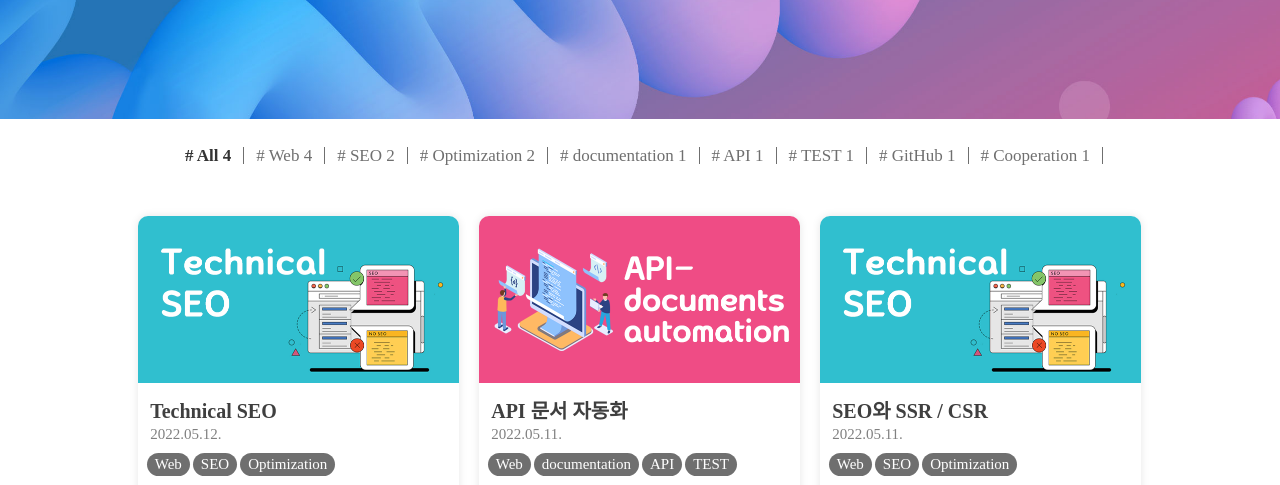
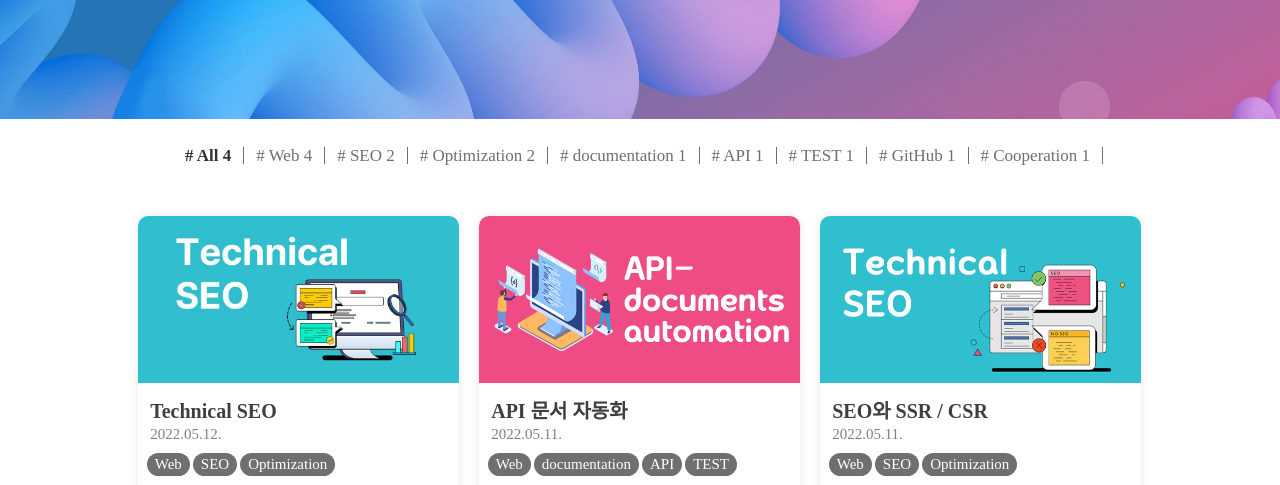
Before and after one commit to kslablog/kslablog.github.io, a Gatsby site: page / in a window 1280 px wide. Shown: the part 266-751 px from the top of the page. Built offline with nearby package versions, Linux system fonts and the light colour scheme; Gatsby itself is replaced by a stand-in of ours; a web font is replaced by a local one.

Commit message:
++++++++++++++++

```diff
--- a/contents/seo/technical-seo.md
+++ b/contents/seo/technical-seo.md
@@ -4,7 +4,7 @@ title: 'Technical SEO'
 categories: ['Web', 'SEO', 'Optimization']
 headimage: './toptest.png'
 summary: '홈페이지를 운영하는 많은 사람들 또는 기업들이 검색 페이지 최상단에 보여지게 하기 위해 어떤 최적화 작업을 하는지 알아보자.'
-thumbnail: './test.png'
+thumbnail: './test.jpg'
 author: ['박재용', '안녕하세요. 한국시니어연구소 테크본부 프론트엔드 개발자 박재용입니다.', '사용자들의 사용성 개선을 위한 ux 중심의 개발을 위해 늘 고민하고 있습니다.', 'jyp@kslab.co.kr', 'github.com/super-mangomango']
 profile: './mango.png'
 ---
@@ -17,13 +17,13 @@ profile: './mango.png'
 
 ## **SEO의 필요성**
 
-| 페이지 | 구글 페이지 별 트래픽 점유율 | test | test |
-| --- | --- | --- | --- |
-| 1페이지 | 91.5% | test | test |
-| 2페이지 | 4.8% | test | test |
-| 3페이지 | 1.1% | test | test |
-| 4페이지 | 0.4% | test | test |
-| 5페이지 이하 | 0.8% | test | test |
+| 페이지 | 페이지 별 트래픽 점유율 | test | test |
+| --- |---------------| --- | --- |
+| 1페이지 | 91.5%         | test | test |
+| 2페이지 | 4.8%          | test | test |
+| 3페이지 | 1.1%          | test | test |
+| 4페이지 | 0.4%          | test | test |
+| 5페이지 이하 | 0.8%          | test | test |
 
 ****( 2019, Chitika )****
 
--- a/gatsby-config.js
+++ b/gatsby-config.js
@@ -75,6 +75,7 @@ module.exports = {
             resolve: `gatsby-remark-autolink-headers`,
             options: {
               className: `anchor-header`,
+              offsetY: "100",
               maintainCase: false,
               removeAccents: true,
               elements: [`h2`, `h3`, `h4`],
--- a/src/About.scss
+++ b/src/About.scss
@@ -4,13 +4,23 @@
 .about- {
   width: 100%;
   background: url('./images/backback.jpg') no-repeat center;
+  @include tablet {
+    background: url('./images/mback.jpg') no-repeat center;
+    background-size: cover;
+  }
 }
+
 
 .about-content-wrapper {
   width: 1024px;
   margin:0 auto;
   display: flex;
   justify-content: space-between;
+  @include tablet {
+    width: 96%;
+    flex-direction: column;
+    justify-content: center;
+  }
 }
 
 .about-left-section {
@@ -20,6 +30,9 @@
   margin-right: 48px;
   flex-direction: column;
   margin-bottom: 150px;
+  @include tablet {
+    margin: 72px 0 54px 2%;
+  }
 }
 
 .about-left-section-1 {
@@ -27,12 +40,20 @@
   font-size: 36px;
   font-weight: 200;
   margin-bottom: 8px;
+  @include tablet {
+    font-size: 28px;
+    margin-bottom: 6px;
+  }
 }
 
 .about-left-section-2 {
   color: white;
   font-size: 54px;
-  font-weight: 700
+  font-weight: 700;
+  @include tablet {
+    font-size: 48px;
+    line-height: 1.2;
+  }
 }
 
 .about-right-section {
@@ -41,7 +62,11 @@
   display: flex;
   flex-direction: column;
   width: 540px;
-
+  @include tablet {
+    margin-top: 0;
+    width: 98%;
+    margin-left: 2%;
+  }
 }
 
 .about-right-section-1 {
@@ -51,6 +76,12 @@
   color:white;
   margin-bottom: 24px;
   text-align: left;
+  @include tablet {
+    font-size: 17px;
+    line-height: 1.4;
+    margin-bottom: 20px;
+    padding-right:18px;
+  }
 }
 
 .about-right-section-2 {
@@ -60,6 +91,12 @@
   color:white;
   margin-bottom: 24px;
   text-align: left;
+  @include tablet {
+    font-size: 17px;
+    line-height: 1.4;
+    margin-bottom: 20px;
+    padding-right:18px;
+  }
 }
 
 .about-right-section-3 {
@@ -69,6 +106,12 @@
   color:white;
   margin-bottom: 24px;
   text-align: right;
+  @include tablet {
+    font-size: 20px;
+    line-height: 1.4;
+    padding-right:18px;
+    margin-bottom: 72px;
+  }
 }
 
 .about-right-section-3 > h2 {
@@ -78,6 +121,9 @@
 .culture {
   width: 100%;
   padding: 112px 0 64px;
+  @include tablet {
+    padding-top: 60px;
+  }
 }
 
 .culture-content-wrapper {
@@ -86,10 +132,16 @@
   display: flex;
   flex-direction: column;
   font-family: "Pretendard", sans-serif;
+  @include tablet {
+    width: 92%;
+  }
 }
 
 .culture-info-wrapper {
   margin-bottom: 72px;
+  @include tablet {
+    margin-bottom: 54px;
+  }
 }
 
 .culture-title {
@@ -98,6 +150,9 @@
   color:#333333;
   font-weight: 700;
   margin-bottom: 12px;
+  @include tablet {
+    font-size: 18px;
+  }
 }
 
 .culture-info {
@@ -105,18 +160,28 @@
   font-size: 20px;
   color:#333333;
   font-weight: 300;
+  @include tablet {
+    font-size: 16px;
+    font-weight: 400;
+  }
 }
 
 .culture-no-wrapper {
   display: flex;
   width: 100%;
   margin-bottom: 48px;
+  @include tablet {
+    flex-direction: column;
+  }
 }
 
 .culture-no1-title-wrapper {
   width: 40%;
   font-family: "Pretendard", sans-serif;
   color: #333333;
+  @include tablet {
+    width: 80%;
+  }
 }
 
 .numbering {
@@ -138,6 +203,10 @@
   font-weight: 300;
   font-size: 34px;
   line-height: 1.4;
+  word-break: keep-all;
+  @include tablet {
+    font-size: 30px;
+  }
 }
 
 .culture-content-wrapper- {
@@ -153,10 +222,17 @@
   font-weight: 300;
   line-height: 1.7;
   word-break: keep-all;
+  @include tablet {
+    font-size: 17px;
+    word-break: break-all;
+  }
 }
 
 .culture- {
   margin-top: 60px;
+  @include tablet {
+    margin-top:24px;
+  }
 }
 
 .members {
--- a/src/Gnb.scss
+++ b/src/Gnb.scss
@@ -5,6 +5,9 @@
 .gnb {
   width: 100%;
   border-bottom: 1px solid #f2f2f2;
+  @include tablet{
+    border:none;
+  }
 }
 
 .gnb-wrapper {
--- a/src/MarkdownHtml.scss
+++ b/src/MarkdownHtml.scss
@@ -7,71 +7,106 @@ ul {
 }
 
 table {
+  left: 50%;
   border-collapse: collapse;
   text-align: center;
   line-height: 1.5;
+  max-width: 96%;
+  margin-left: 2%;
 }
 table thead th {
   font-family: "Pretendard", sans-serif;
+  word-break: keep-all;
   text-align: center;
-  padding: 11px 1%;
+  padding: 16px 32px;
   font-weight: 600;
   vertical-align: middle;
   color: #333333;
   background-color: #f5f5f5;
+  @include oldmobile {
+    padding:12px 16px;
+    font-size: 15.5px;
+  }
 }
 
 table thead th+th {
   font-family: "Pretendard", sans-serif;
   text-align: center;
-  padding: 11px 1%;
+  word-break: keep-all;
+  padding: 16px 32px;
   font-weight: 600;
   vertical-align: middle;
   color: #333333;
   background-color: #e8e8e8;
+  @include oldmobile {
+    padding:12px 16px;
+    font-size: 15.5px;
+  }
 }
 
 table thead th+th+th {
   font-family: "Pretendard", sans-serif;
   text-align: center;
-  padding: 11px 1%;
+  word-break: keep-all;
+  padding: 16px 32px;
   font-weight: 600;
   vertical-align: middle;
   color: #333333;
   background-color: #f5f5f5;
+  @include oldmobile {
+    padding:12px 16px;
+    font-size: 15.5px;
+  }
 }
 
 table thead th+th+th+th {
   font-family: "Pretendard", sans-serif;
   text-align: center;
-  padding: 11px 1%;
+  word-break: keep-all;
+  padding: 16px 32px;
   font-weight: 600;
   vertical-align: middle;
   color: #333333;
   background-color: #e8e8e8;
+  @include oldmobile {
+    padding:12px 16px;
+    font-size: 15.5px;
+  }
 }
 
 table thead th+th+th+th+th {
   font-family: "Pretendard", sans-serif;
   text-align: center;
-  padding: 11px 1%;
+  word-break: keep-all;
+  padding: 16px 32px;
   font-weight: 600;
   vertical-align: middle;
   color: #333333;
   background-color: #f5f5f5;
+  @include oldmobile {
+    padding:12px 16px;
+    font-size: 15.5px;
+  }
 }
 
 table tbody th {
-  padding: 11px 1%;
+  padding: 11px 4px;
   font-weight: bold;
   vertical-align: middle;
   border-bottom: 1px solid #ccc;
   background: #f3f6f7;
+  @include oldmobile {
+    padding:12px 16px;
+    font-size: 15.5px;
+  }
 }
 table td {
-  padding: 11px 1%;
+  padding: 11px 4px;
   vertical-align: middle;
   border-bottom: 1px solid #ccc;
+  @include oldmobile {
+    padding:12px 24px;
+  }
 }
 
 //-------------------------------
@@ -92,13 +127,18 @@ table td {
   border-top: 2px solid rgb(242, 242, 242);
   //border-top: 2px solid rgb(242, 242, 242);
   @include tablet {
-    width: 100%;
+    width: 95%;
+    margin: 0 auto;
+    padding-bottom: 0;
   }
 }
 
 .post-content-md ol, ul {
   margin-left: 4.5% !important;
   padding-bottom: 18px;
+  @include tablet {
+    padding-bottom: 24px;
+  }
 }
 
 .post-content-md > * {
@@ -136,6 +176,10 @@ table td {
   padding-bottom: 20px;
   font-size:18px;
   font-weight: 400;
+  @include tablet {
+    font-size: 16px;
+    padding-bottom: 28px;
+  }
 }
 
 .post-content-md hr + h1, hr + h2, hr + h3 {
@@ -144,22 +188,37 @@ table td {
 
 .post-content-md h1 {
   font-size: 30px;
+  @include tablet {
+    font-size: 24px;
+  }
 }
 
 .post-content-md h2 {
   font-size: 24px;
   font-weight: 700;
   margin-bottom: 12px;
+  @include tablet {
+    font-size: 21px;
+    margin-bottom: 8px;
+  }
 }
 
 .post-content-md h3 {
   font-size: 20px;
   font-weight: 600;
+  @include tablet {
+    font-size: 18px;
+    margin-bottom: 8px;
+  }
 }
 
 .post-content-md h4 {
   font-size: 18px;
   font-weight: 600;
+  @include tablet {
+    font-size: 16px;
+    margin-bottom: 8px;
+  }
 }
 
 .post-content-md blockquote {
@@ -176,6 +235,10 @@ table td {
   font-size: 18px;
   color:#333333;
   margin-bottom: 6px;
+  @include tablet {
+    font-size: 16px;
+    margin-bottom: 12px;
+  }
 }
 
 .post-content-md ol li {
@@ -183,6 +246,10 @@ table td {
   font-size: 18px;
   color:#333333;
   margin-bottom: 6px;
+  @include tablet {
+    font-size: 16px;
+    margin-bottom: 12px;
+  }
 }
 
 .post-content-md ul li::marker {
@@ -200,6 +267,9 @@ table td {
 .post-content-md a {
   color: #4263eb;
   text-decoration: underline;
+  @include tablet {
+    font-size: 16px;
+  }
 }
 
 //.post-content-md pre[class*='language-'] {
@@ -231,6 +301,9 @@ table td {
 .post-content-md pre[class*="language-"] {
   padding: 20px 12px;
   line-height: 1.65;
+  @include tablet {
+    font-size: 14px;
+  }
 }
 
 .post-content-md :not(pre) > code[class*="language-"] {
@@ -238,6 +311,9 @@ table td {
   color:#333333;
   padding:2px 8px;
   font-size: 18px;
+  @include tablet {
+    font-size: 14px;
+  }
 }
 
 .post-content-md blockquote {
@@ -248,6 +324,9 @@ table td {
   margin-top: 8px;
   margin-bottom: 8px;
   background-color: #f4f4f4;
+  @include tablet {
+    font-size: 16px;
+  }
 }
 
 .post-content-md blockquote > p {
--- a/src/Style.scss
+++ b/src/Style.scss
@@ -67,6 +67,7 @@
 .head-main-text-mobile {
   display: none;
   @include tablet {
+    color:white;
     font-weight: 600;
     display: block;
     font-size:32px;
@@ -315,16 +316,7 @@
   padding-top: 36px;
   color: #ffffff;
   @include tablet {
-  }
-}
-
-.post-head-info-wrapper {
-  width: 100%;
-  height: 100%;
-  margin: 0 auto 40px auto;
-  padding-top: 36px;
-  color: #ffffff;
-  @include tablet {
+    padding-top:0;
   }
 }
 
@@ -333,6 +325,12 @@
   font-family: "Pretendard", sans-serif;
   font-size: 36px;
   font-weight: 700;
+  @include tablet {
+    margin-left: 4%;
+    font-size:32px;
+  } @include newmobile {
+  font-size: 24px;
+      }
 }
 
 
@@ -354,13 +352,20 @@
   display: flex;
   justify-content: space-between;
   align-items: flex-end;
-  margin-top: -42px;
+  margin-top: -42px auto 0;
+  width: 98%;
+  @include tablet {
+    margin:-34px auto 0;
+  }
 }
 
 .post-head-category-wrapper {
   display: flex;
   margin-left: 14px;
   flex-wrap: wrap;
+  @include tablet {
+    margin:4px 0 0 0;
+  }
 }
 
 .post-head-category {
@@ -368,12 +373,20 @@
   color: #666666;
   margin-right: 8px;
   border-radius: 20px;
+  @include tablet {
+    margin-right: 4px;
+  }
 }
 
 .post-category-text {
   font-family: "Pretendard", serif;
   font-weight: 600;
   padding: 6px 12px;
+  @include tablet {
+    font-size: 15px;
+    font-weight: 400;
+    padding: 4px 8px;
+  }
 }
 
 .post-head-date {
@@ -383,7 +396,13 @@
   color: white;
   margin-right: 14px;
   @include tablet {
-    display: none;
+    font-size:16px;
+    margin:0;
+    font-weight: 400;
+  }
+  @include newmobile {
+    padding:16px 0 0;
+    font-size: 15px;
   }
 }
 
@@ -421,8 +440,22 @@
   display: flex;
   width: 1024px;
   margin:0 auto;
-  //border-top: 2px solid rgb(242, 242, 242);
-  //border-bottom: 2px solid rgb(242, 242, 242);
+  @include tablet {
+    width: 100%;
+  }
+  }
+
+.post-head-img-PC {
+  @include tablet {
+    display: none;
+  }
+}
+
+.post-head-img-mobile {
+  display: none;
+  @include tablet {
+    display: flex;
+  }
 }
 
 /**********POST HEAD**********/
@@ -431,6 +464,11 @@
   max-width:960px !important;
   margin-top: 36px;
   margin-bottom: 96px;
+  @include tablet {
+    margin-bottom: 60px;
+    margin-top: 48px;
+    width: 88%;
+  }
 }
 
 
@@ -549,16 +587,27 @@ aside a:hover {
   justify-content: center;
   background-color: #f9f9f9;
   padding: 36px 0;
+  @include tablet {
+    width: 100%;
+  }
 }
 
 .profile-photo {
   max-width: 120px;
   height: auto;
   margin-right:32px;
+  @include tablet {
+    margin-left: 4%;
+    max-width: 96px;
+    margin-right: 22px;
+  }
 }
 
 .author-info-wrapper {
   font-family: "Pretendard", sans-serif;
+  @include tablet {
+    margin-right: 4%;
+  }
 }
 
 .author-name {
@@ -566,6 +615,9 @@ aside a:hover {
   font-weight: 600;
   color:#666666;
   margin-bottom: 12px;
+  @include tablet {
+    font-size: 16px;
+  }
 }
 
 .author-text-info {
@@ -574,6 +626,9 @@ aside a:hover {
   color:#777777;
   line-height: 1.3;
   margin-bottom: 8px;
+  @include tablet {
+    font-size: 16px;
+  }
 }
 
 .author-text-detail{
@@ -581,6 +636,9 @@ aside a:hover {
   font-weight: 400;
   color:#777777;
   margin-bottom: 8px;
+  @include tablet {
+    font-size: 14px;
+  }
 }
 
 .author-link {
--- a/src/components/Common/Gnb.tsx
+++ b/src/components/Common/Gnb.tsx
@@ -39,11 +39,11 @@ const Gnb: FunctionComponent = function () {
                         Recruit
                     </a>
                 </div>
-                <a className="gnb-right-mobile" onClick={openToggle}>
+                <div className="gnb-right-mobile" onClick={openToggle}>
                     <span></span>
                     <span></span>
                     <span></span>
-                </a>
+                </div>
             </div>
             <div className="gnb-right-menu-mobile" style={{ maxHeight: toggleDisplay ? "200px" : "0"}} >
                 <Link className="about-m" to = "/about">
--- a/src/components/Main/PostList.tsx
+++ b/src/components/Main/PostList.tsx
@@ -24,9 +24,9 @@ type PostListProps = {
 
 
 const PostList: FunctionComponent<PostListProps> = function ({
-        selectedCategory,
-        posts,
-    }) {
+    selectedCategory,
+    posts,
+}) {
     const postListData = useMemo(
         () =>
             posts.filter(({ node: { frontmatter: { categories } } }: PostListItemType) =>
--- a/src/pages/about.tsx
+++ b/src/pages/about.tsx
@@ -72,7 +72,7 @@
                                     Thinking
                                 </h5>
                                 <h2 className="big-title">
-                                    높은 퀄리티의 코드를 위해 <br/>
+                                    높은 퀄리티의 코드를 위해
                                     끊임없이 고민합니다.
                                 </h2>
                             </div>
@@ -99,7 +99,7 @@
                                     Growth
                                 </h5>
                                 <h2 className="big-title">
-                                    구성원의 성장을 위해 <br/>
+                                    구성원의 성장을 위해
                                     지원을 아끼지 않습니다.
                                 </h2>
                             </div>
--- a/src/templates/post_template.tsx
+++ b/src/templates/post_template.tsx
@@ -39,6 +39,7 @@ const PostTemplate: FunctionComponent<PostTemplateProps> = function ({
                 summary, // 나중에 사용할 예정입니다!
                 date,
                 categories,
+                thumbnail,
                 thumbnail: {
                     publicURL,
                 },
@@ -53,7 +54,7 @@ const PostTemplate: FunctionComponent<PostTemplateProps> = function ({
     return <>
         <Template title={title} description={summary} url={href} image={publicURL} >
             <div className="post-content-wrapper">
-                <PostHeadInfo date={date} categories={categories} title={title} headimage={headimage} />
+                <PostHeadInfo date={date} categories={categories} title={title} thumbnail={thumbnail} headimage={headimage} />
                 <div className="post-html-wrapper">
                     <PostContent html={html} />
                     <Toc html={tableOfContents}/>
```
Also changed, not shown: src/components/Post/PostHeadInfo.tsx (+7 -2 lines), contents/seo/test.jpg (added), contents/seo/test.png (deleted), src/components/Main/PostItem.tsx (indentation only), src/images/mback.jpg (added), src/pages/index.tsx (indentation only).
